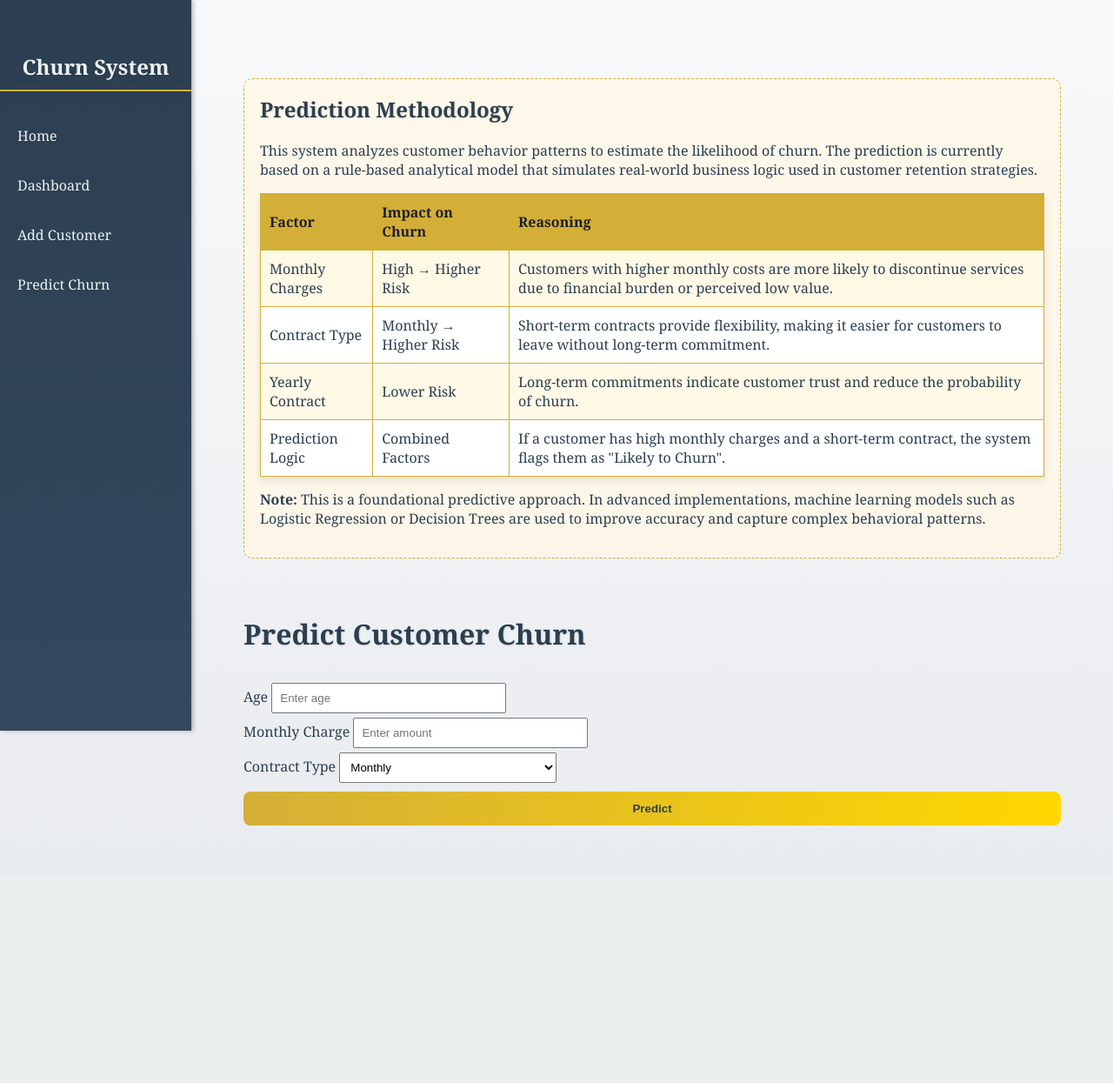
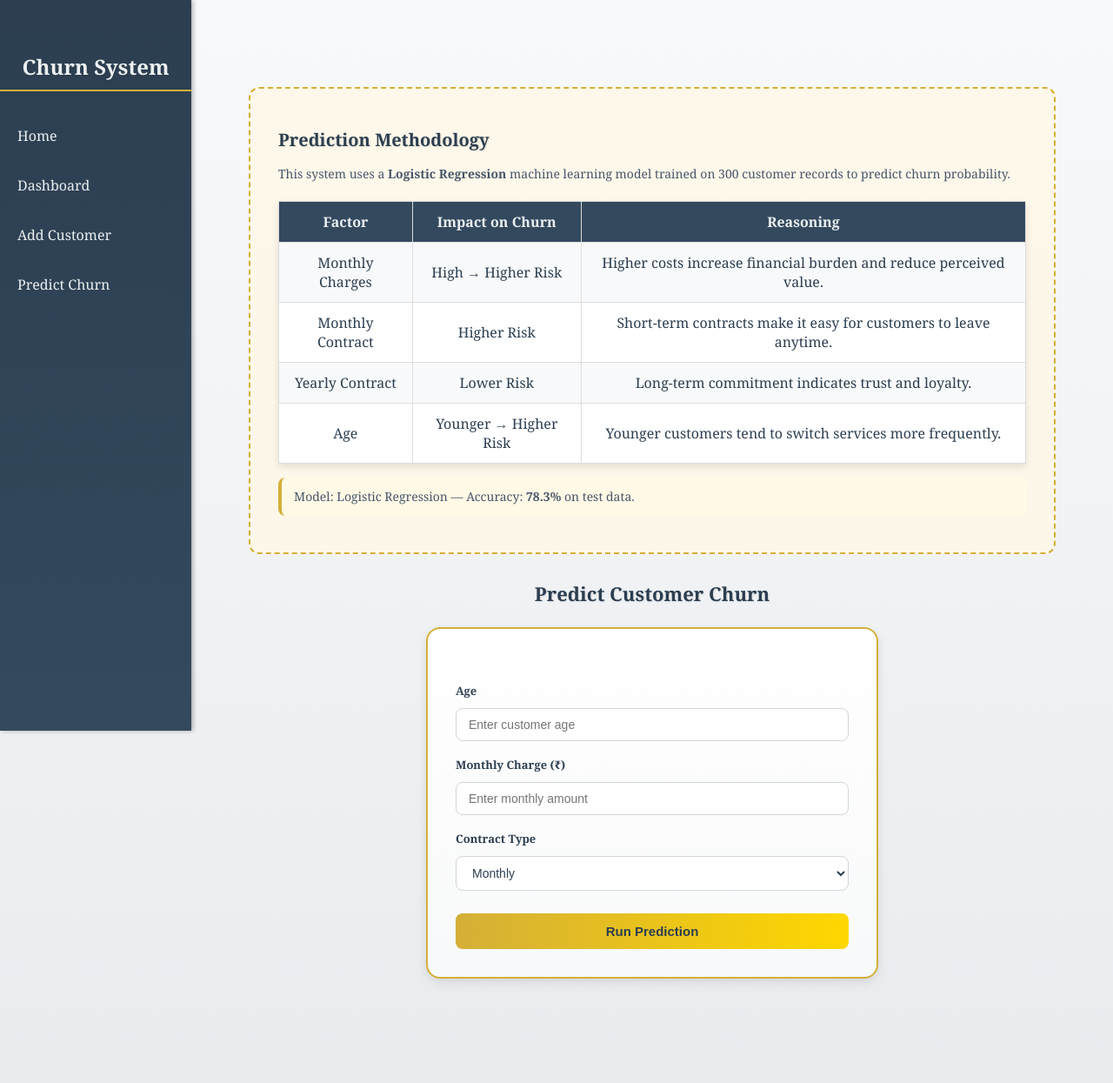
Before and after one commit to VignuLogic/churn_dashboard, a Flask app: page /predict in a window 1280 px wide. Shown: the whole page at 87% size. Before the commit the page ends 949 px from the top, so only its background shows below. Run offline with Flask 3, Linux system fonts and the light colour scheme.

Commit message:
Add ML predict feature

```diff
--- a/app.py
+++ b/app.py
@@ -1,8 +1,16 @@
 from flask import Flask, render_template, request, redirect
 import mysql.connector
 from config import DB_CONFIG
+import joblib
+import numpy as np
+import os
 
 app = Flask(__name__)
+
+ml_data = None
+if os.path.exists("model.pkl"):
+    ml_data = joblib.load("model.pkl")
+    print("Model loaded.")
 
 def get_db_connection():
     return mysql.connector.connect(**DB_CONFIG)
@@ -167,20 +175,50 @@ def customer_detail(id):
 
 @app.route("/predict", methods=["GET", "POST"])
 def predict():
-
     prediction = None
+    probability = None
 
     if request.method == "POST":
-        age = int(request.form["age"])
-        monthly = float(request.form["monthly_charge"])
-        contract = request.form["contract_type"]
+        if ml_data is None:
+            prediction = "Model not ready. Run train_model.py first."
+        else:
+            try:
+                age     = int(request.form["age"])
+                monthly = float(request.form["monthly_charge"])
+                contract = request.form["contract_type"]
 
-        if monthly > 1000 and contract == "Monthly":
-            prediction = "Likely to Churn ❌"
-        else:
-            prediction = "Will Stay ✅"
+                model      = ml_data["model"]
+                le_contract = ml_data["le_contract"]
+                le_gender   = ml_data["le_gender"]
+                le_payment  = ml_data["le_payment"]
 
-    return render_template("predict.html", prediction=prediction)
+                contract_encoded = le_contract.transform([contract])[0]
+                gender_encoded   = le_gender.transform(["Male"])[0]
+                payment_encoded  = le_payment.transform(["Credit Card"])[0]
+                tenure           = 12
+
+                features = np.array([[age, monthly, contract_encoded,
+                                      gender_encoded, tenure, payment_encoded]])
+
+                pred  = model.predict(features)[0]
+                proba = model.predict_proba(features)[0]
+
+                churn_prob = round(proba[1] * 100, 1)
+                stay_prob  = round(proba[0] * 100, 1)
+
+                if pred == 1:
+                    prediction  = "Likely to Churn"
+                    probability = churn_prob
+                else:
+                    prediction  = "Likely to Stay"
+                    probability = stay_prob
+
+            except Exception as e:
+                prediction = f"Error: {str(e)}"
+
+    return render_template("predict.html",
+                           prediction=prediction,
+                           probability=probability)
 
 if __name__ == "__main__":
     app.run(debug=True)
--- a/static/css/style.css
+++ b/static/css/style.css
@@ -120,11 +120,6 @@ body {
     height: 300px !important;
 }
 
-.predict-section {
-    max-width: 500px;
-    margin: 20px auto;
-}
-
 .form-card {
     background: linear-gradient(to bottom, #ffffff, #f8f9fa);
     border: 2px solid #D4AF37;
@@ -154,87 +149,6 @@ body {
     font-size: 16px;
     background: #fff;
     color: #2c3e50;
-}
-
-.predict-btn {
-    width: 100%;
-    background: linear-gradient(to right, #D4AF37, #FFD700);
-    border: none;
-    color: #2c3e50;
-    font-weight: 700;
-    padding: 12px;
-    border-radius: 8px;
-    margin-top: 10px;
-    cursor: pointer;
-    transition: all 0.3s;
-}
-
-.predict-btn:hover {
-    opacity: 0.95;
-    transform: translateY(-2px) scale(1.02);
-    box-shadow: 0 6px 12px rgba(0,0,0,0.3);
-}
-
-.prediction-result {
-    margin-top: 20px;
-    padding: 15px;
-    border-radius: 8px;
-    font-weight: bold;
-    text-align: center;
-    font-size: 18px;
-    background: rgba(212, 175, 55, 0.12);
-    border: 1px solid #D4AF37;
-}
-
-.prediction-result h2 {
-    margin-top: 0;
-}
-
-/* Green for safe */
-.prediction-result.safe {
-    background: #eafaf1;
-    border: 2px solid #27ae60;
-    color: #27ae60;
-}
-
-/* Red for churn */
-.prediction-result.churn {
-    background: #fdecea;
-    border: 2px solid #e74c3c;
-    color: #e74c3c;
-}
-.predict-info {
-    margin-top: 30px;
-    background: rgba(255, 248, 230, 0.8);
-    border: 1px dashed #D4AF37;
-    border-radius: 10px;
-    padding: 18px;
-}
-
-.predict-info h2 {
-    margin-top: 0;
-}
-
-.predict-concept-table {
-    width: 100%;
-    border-collapse: collapse;
-    margin-top: 12px;
-}
-
-.predict-concept-table th,
-.predict-concept-table td {
-    border: 1px solid #D4AF37;
-    padding: 10px;
-    text-align: left;
-}
-
-.predict-concept-table th {
-    background: #D4AF37;
-    color: #1e1e2f;
-}
-
-.predict-concept-table tr:nth-child(even) {
-    background: #fff9e6;
 }
 
 h1, h2 {
@@ -481,3 +395,163 @@ button{
     border:none;
     border-radius:5px;
 }
+
+/* ── Predict Page ── */
+.predict-info {
+    max-width: 860px;
+    margin: 40px auto 30px;
+    padding: 28px 32px;
+    background: rgba(255, 248, 230, 0.8);
+    border-radius: 12px;
+    border: 2px dashed #D4AF37;
+}
+
+.predict-info h2 {
+    font-size: 20px;
+    font-weight: 600;
+    color: #2c3e50;
+    margin-bottom: 12px;
+}
+
+.predict-info p {
+    font-size: 14px;
+    color: #475569;
+    line-height: 1.7;
+}
+
+.model-note {
+    margin-top: 16px;
+    font-size: 13px;
+    color: #64748b;
+    background: #fff9e6;
+    padding: 10px 14px;
+    border-radius: 8px;
+    border-left: 4px solid #D4AF37;
+}
+
+.predict-container {
+    max-width: 520px;
+    margin: 0 auto 60px;
+}
+
+.page-title {
+    font-size: 22px;
+    font-weight: 700;
+    color: #2c3e50;
+    text-align: center;
+    margin-bottom: 24px;
+}
+
+.predict-card {
+    background: linear-gradient(to bottom, #ffffff, #f8f9fa);
+    border-radius: 16px;
+    border: 2px solid #D4AF37;
+    padding: 32px;
+    box-shadow: 0 4px 12px rgba(0,0,0,0.1);
+}
+
+.predict-form .form-group {
+    margin-bottom: 18px;
+}
+
+.predict-form label {
+    display: block;
+    font-size: 13px;
+    font-weight: 600;
+    color: #2c3e50;
+    margin-bottom: 6px;
+}
+
+.predict-form input,
+.predict-form select {
+    width: 100%;
+    padding: 10px 14px;
+    border: 1px solid #d1d5db;
+    border-radius: 8px;
+    font-size: 14px;
+    color: #2c3e50;
+    background: #fff;
+    outline: none;
+    transition: border 0.2s;
+    box-sizing: border-box;
+}
+
+.predict-form input:focus,
+.predict-form select:focus {
+    border-color: #D4AF37;
+    background: #fffdf5;
+}
+
+.predict-btn {
+    width: 100%;
+    padding: 12px;
+    background: linear-gradient(to right, #D4AF37, #FFD700);
+    color: #2c3e50;
+    border: none;
+    border-radius: 8px;
+    font-size: 15px;
+    font-weight: 700;
+    cursor: pointer;
+    margin-top: 8px;
+    transition: all 0.3s;
+}
+
+.predict-btn:hover {
+    opacity: 0.9;
+    transform: translateY(-2px);
+    box-shadow: 0 6px 12px rgba(0,0,0,0.2);
+}
+
+.result-box {
+    margin-top: 24px;
+    padding: 24px;
+    border-radius: 12px;
+    text-align: center;
+}
+
+.result-churn {
+    background: #fdecea;
+    border: 2px solid #e74c3c;
+}
+
+.result-safe {
+    background: #eafaf1;
+    border: 2px solid #27ae60;
+}
+
+.result-icon {
+    font-size: 36px;
+    margin-bottom: 8px;
+}
+
+.result-box h2 {
+    font-size: 20px;
+    font-weight: 700;
+    margin-bottom: 10px;
+}
+
+.result-churn h2 { color: #c0392b; }
+.result-safe h2  { color: #1e8449; }
+
+.prob-label {
+    font-size: 13px;
+    color: #64748b;
+    margin-bottom: 8px;
+}
+
+.prob-bar-bg {
+    background: #e2e8f0;
+    border-radius: 999px;
+    height: 12px;
+    overflow: hidden;
+    margin-top: 6px;
+}
+
+.prob-bar-fill {
+    height: 12px;
+    border-radius: 999px;
+    transition: width 0.6s ease;
+}
+
+.fill-churn { background: #e74c3c; }
+.fill-safe  { background: #27ae60; }
--- a/templates/predict.html
+++ b/templates/predict.html
@@ -2,15 +2,11 @@
 
 {% block content %}
 
-
-    <!-- INFO SECTION -->
 <div class="predict-info">
     <h2>Prediction Methodology</h2>
-
     <p>
-        This system analyzes customer behavior patterns to estimate the likelihood of churn.
-        The prediction is currently based on a rule-based analytical model that simulates
-        real-world business logic used in customer retention strategies.
+        This system uses a <strong>Logistic Regression</strong> machine learning model
+        trained on 300 customer records to predict churn probability.
     </p>
 
     <table class="predict-concept-table">
@@ -19,96 +15,105 @@
             <th>Impact on Churn</th>
             <th>Reasoning</th>
         </tr>
-
         <tr>
             <td>Monthly Charges</td>
             <td>High → Higher Risk</td>
-            <td>
-                Customers with higher monthly costs are more likely to discontinue services
-                due to financial burden or perceived low value.
-            </td>
+            <td>Higher costs increase financial burden and reduce perceived value.</td>
         </tr>
-
         <tr>
-            <td>Contract Type</td>
-            <td>Monthly → Higher Risk</td>
-            <td>
-                Short-term contracts provide flexibility, making it easier for customers to leave
-                without long-term commitment.
-            </td>
+            <td>Monthly Contract</td>
+            <td>Higher Risk</td>
+            <td>Short-term contracts make it easy for customers to leave anytime.</td>
         </tr>
-
         <tr>
             <td>Yearly Contract</td>
             <td>Lower Risk</td>
-            <td>
-                Long-term commitments indicate customer trust and reduce the probability of churn.
-            </td>
+            <td>Long-term commitment indicates trust and loyalty.</td>
         </tr>
-
         <tr>
-            <td>Prediction Logic</td>
-            <td>Combined Factors</td>
-            <td>
-                If a customer has high monthly charges and a short-term contract,
-                the system flags them as "Likely to Churn".
-            </td>
+            <td>Age</td>
+            <td>Younger → Higher Risk</td>
+            <td>Younger customers tend to switch services more frequently.</td>
         </tr>
     </table>
 
-    <p style="margin-top:15px;">
-        <b>Note:</b> This is a foundational predictive approach. In advanced implementations,
-        machine learning models such as Logistic Regression or Decision Trees are used
-        to improve accuracy and capture complex behavioral patterns.
+    <p class="model-note">
+        Model: Logistic Regression — Accuracy: <strong>78.3%</strong> on test data.
     </p>
 </div>
-    <br>
-    <br>
-
 
 <div class="predict-container">
-
     <h1 class="page-title">Predict Customer Churn</h1>
 
     <div class="predict-card">
 
-        <!-- FORM -->
         <form method="POST" class="predict-form">
 
             <div class="form-group">
                 <label>Age</label>
-                <input type="number" name="age" placeholder="Enter age" required>
+                <input type="number" name="age"
+                       placeholder="Enter customer age"
+                       value="{{ request.form.age }}" required>
             </div>
 
             <div class="form-group">
-                <label>Monthly Charge</label>
-                <input type="number" name="monthly_charge" placeholder="Enter amount" required>
+                <label>Monthly Charge (₹)</label>
+                <input type="number" name="monthly_charge"
+                       placeholder="Enter monthly amount"
+                       value="{{ request.form.monthly_charge }}" required>
             </div>
 
             <div class="form-group">
                 <label>Contract Type</label>
                 <select name="contract_type">
-                    <option value="Monthly">Monthly</option>
-                    <option value="Yearly">Yearly</option>
+                    <option value="Monthly" {{ 'selected' if request.form.contract_type == 'Monthly' }}>Monthly</option>
+                    <option value="One Year" {{ 'selected' if request.form.contract_type == 'One Year' }}>One Year</option>
+                    <option value="Two Year" {{ 'selected' if request.form.contract_type == 'Two Year' }}>Two Year</option>
                 </select>
             </div>
 
-            <button type="submit" class="predict-btn">Predict</button>
+            <button type="submit" class="predict-btn">Run Prediction</button>
 
         </form>
 
-        <!-- RESULT -->
         {% if prediction %}
-        <div class="result-box">
-              {% if 'Likely' in prediction %}churn{% else %}safe{% endif %}">
-            <h2>Prediction Result</h2>
-            <p>{{ prediction }}</p>
+
+        {% if 'Churn' in prediction %}
+        <div class="result-box result-churn">
+        {% else %}
+        <div class="result-box result-safe">
+        {% endif %}
+
+            <div class="result-icon">
+                {% if 'Churn' in prediction %}⚠{% else %}✓{% endif %}
+            </div>
+
+            <h2>{{ prediction }}</h2>
+
+            {% if probability %}
+            <p class="prob-label">Confidence: {{ probability }}%</p>
+            <div class="prob-bar-bg">
+                {% if 'Churn' in prediction %}
+                <div class="prob-bar-fill fill-churn" id="prob-bar"></div>
+                {% else %}
+                <div class="prob-bar-fill fill-safe" id="prob-bar"></div>
+                {% endif %}
+            </div>
+            {% endif %}
+
         </div>
+
         {% endif %}
 
     </div>
-
 </div>
 
+<script>
+    var prob = {{ probability if probability else 0 }};
+    var bar = document.getElementById("prob-bar");
+    if (bar) {
+        bar.style.width = prob + "%";
+    }
+</script>
 
 {% endblock %}
```
Also changed, not shown: add_sample_data.py (added, +52 -0 lines), train_model.py (+34 -6 lines).
